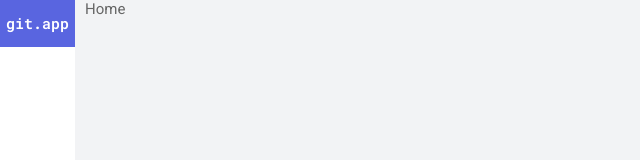
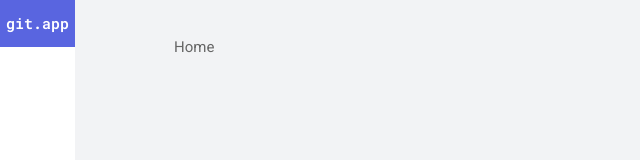
Before and after one commit to dfsilvadev/react-firebase, a React (Create React App) app: page / in a window 1280 px wide. Shown: the top 160 px of the page, without its empty margins (0-640 px from the left). Built offline with nearby package versions, Linux system fonts and the light colour scheme.

Commit message:
feat: ajustando a class container

```diff
--- a/src/styles/global.scss
+++ b/src/styles/global.scss
@@ -62,8 +62,12 @@ p {
 /* CLASSES GERAIS */
 .container {
   width: 100%;
+  max-width: 992px;
   margin: 0 auto;
-  padding: 0 15px;
+  padding: 2.5rem 2rem;
+
+  display: flex;
+  flex-direction: column;
 }
 
 @media (min-width: 576px) {
@@ -76,12 +80,12 @@ p {
     font-size: 87.5%;
   }
   .container {
-    max-width: 720px;
+    max-width: 540px;
   }
 }
 @media (min-width: 992px) {
   .container {
-    max-width: 960px;
+    max-width: 720px;
   }
 }
 @media (min-width: 1200px) {
@@ -89,7 +93,7 @@ p {
     font-size: 93.75%;
   }
   .container {
-    max-width: 1140px;
+    max-width: 992px;
   }
 }
 @media (min-width: 1920px) {
```
